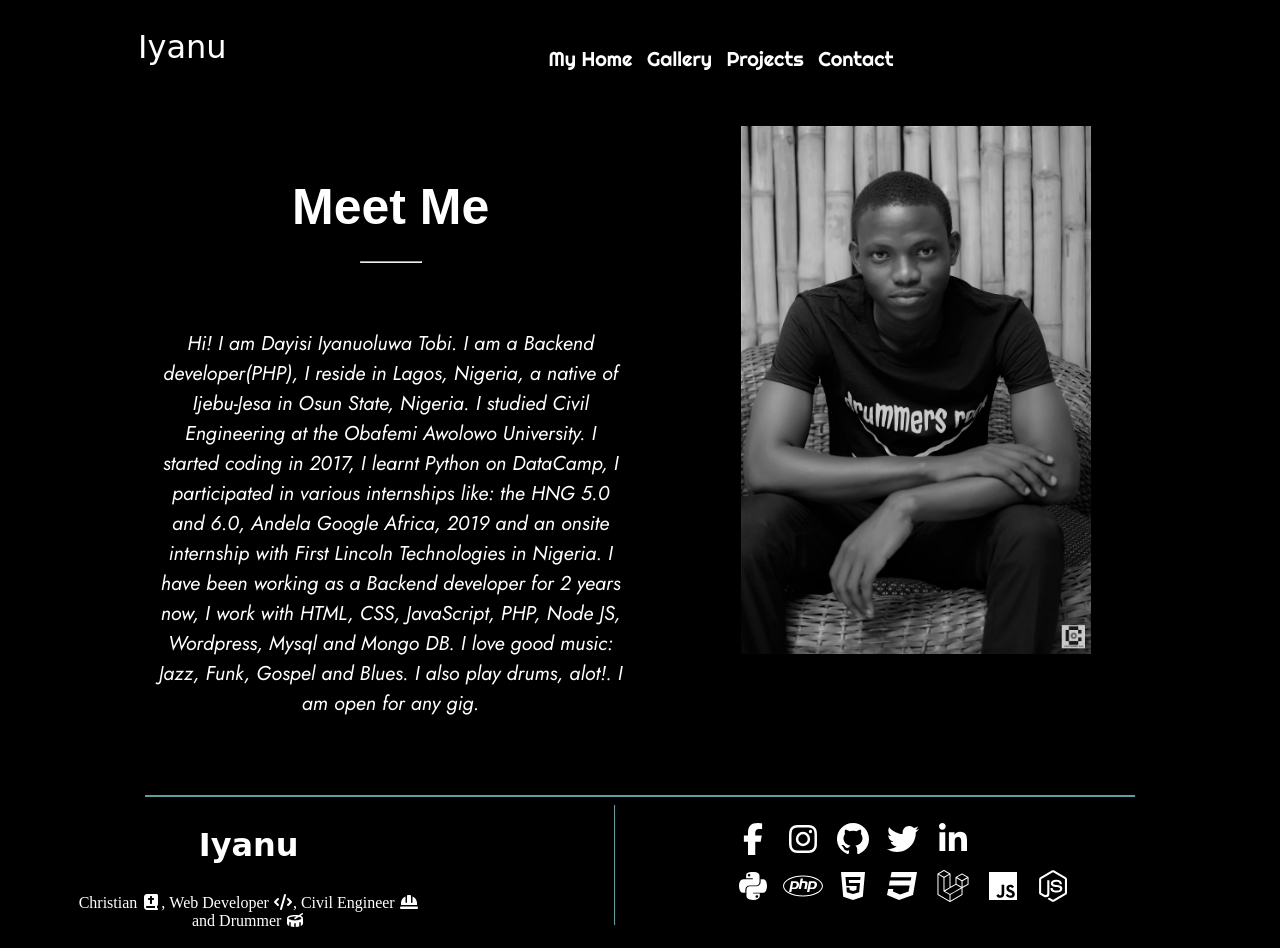
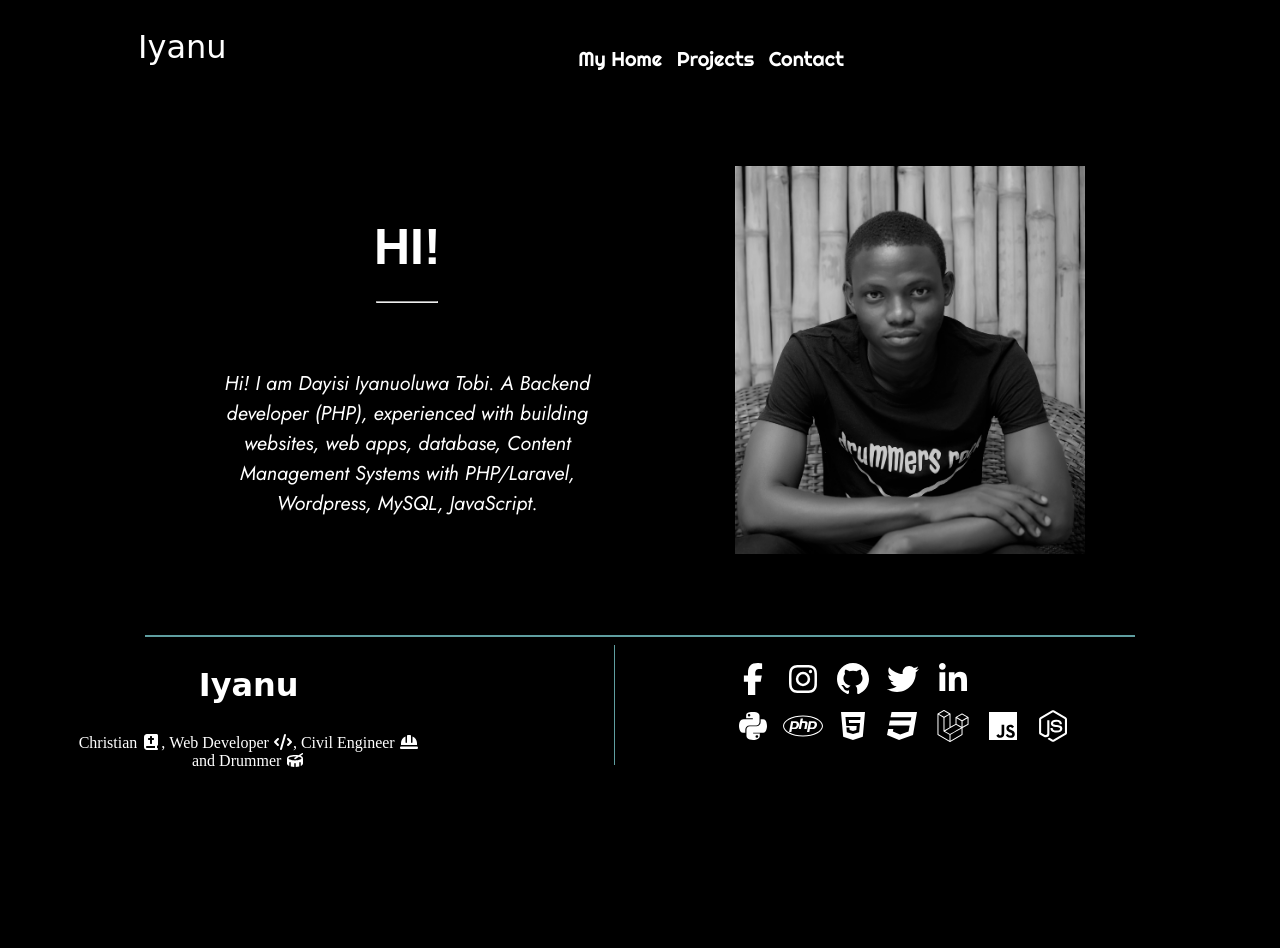
Before and after one commit to Thobeats/profile, a plain HTML site: page index.html in a window 1280 px wide. Both pictures are taken after a click on the item "My Home". After the commit the page ends 800 px from the top, so only its background shows below. Drawn offline with nearby package versions, Linux system fonts and the light colour scheme; a web font is replaced by a local one.

Commit message:
new commit

```diff
--- a/css/iyanu.css
+++ b/css/iyanu.css
@@ -1,6 +1,6 @@
 /* My profile CSS */
 
-
+@import url('https://fonts.googleapis.com/css2?family=Suez+One&display=swap');
 /* BODY */
 
 body{
@@ -77,12 +77,32 @@
 
 /* HEADER ENDS HERE */
 
+/* WELCOME */
+
+#welcome{
+    padding : 10px;
+    margin : 50px;
+}
+
+.welcome {
+    padding : 5px;
+}
+
+.show{
+    font-family: 'Suez One', serif;
+    font-size: 200px;
+    text-align: center;
+}
+
+
+
 
 /* CONTENT-1 STARTS HERE */
 
 #content-1{
     /* background: url(../img/black-computer.jpg); */
     padding: 20px;
+    display: none;
 }
 
 .sub-con {
@@ -139,6 +159,7 @@
 #content-2{
     text-align : center;
     margin : 0px;
+    display: none;
 
 }
 
@@ -174,6 +195,7 @@
 
 #content-3{
     margin : 80px 0px;
+    display : none;
 }
 
 .pro_h1{
@@ -213,6 +235,7 @@
 
 #content-4{
     padding : 10px;
+    display: none;
 }
 
 .contact-me{
--- a/index.html
+++ b/index.html
@@ -33,7 +33,7 @@
             <div class="nav">
                 <ul class="list">
                     <li class= "nav-list link" id = "home" data-target="#content-1">My Home</li>
-                    <li class= "nav-list link" id = "gallery" data-target="#content-2">Gallery</li>
+                    <!-- <li class= "nav-list link" id = "gallery" data-target="#content-2">What I can do?</li> -->
                     <li class= "nav-list link" id = "project" data-target="#content-3">Projects</li>
                     <!-- <li class= "nav-list link" id="">My Hobbies</li> -->
                     <li class= "nav-list link" id="contact-me" data-target="#content-4">Contact</li>
@@ -42,24 +42,64 @@
         </div>
     </header>
 
-    <section id="content-1">
+
+    <section id="welcome">
         <div class="sub-con">
             <div class="intro-1">
                 <div class="meet">
-                    <h1>Meet Me
+                    <h1>HI!
                         <hr>
                     </h1>
                 </div>
 
                 <div class="note">
                     <p>
-                        Hi! I am Dayisi Iyanuoluwa Tobi. I am a Backend developer(PHP), I reside
-                        in Lagos, Nigeria, a native of Ijebu-Jesa in Osun State, Nigeria.
-                        I studied Civil Engineering at the Obafemi Awolowo University.
-                        I started coding in 2017, I learnt Python on DataCamp, I participated in various internships like: the HNG 5.0 and 6.0, Andela Google Africa,
+                        Hi! I am Dayisi Iyanuoluwa Tobi. A Backend developer (PHP), experienced with building Websites, Web Apps, Database, Content Management Systems with
+                        PHP/Laravel, Wordpress, MySQL, JavaScript. <br>
+
+                        <!-- I started coding in 2017, I learnt Python on DataCamp, I participated in various internships like: the HNG 5.0 and 6.0, Andela Google Africa,
                         2019 and an onsite internship with First Lincoln Technologies in Nigeria. I have been working as a Backend developer for 2 years now, I work with HTML, CSS, JavaScript,
                         PHP, Node JS, Wordpress, Mysql and Mongo DB.
-                        I love good music: Jazz, Funk, Gospel and Blues. I also play drums, alot!. I am open for any gig.
+                        I love good music: Jazz, Funk, Gospel and Blues. I also play drums, alot!. I am open for any gig.                        -->
+
+                    </p>
+                </div>
+
+            </div>
+
+            <div class="intro-2">
+                <!-- <img src="img/iy/use.jpg" alt="Smiling young man with a bottle" width ="400px" height = "670px"> -->
+            </div>
+
+
+            <!-- <script src="https://apps.elfsight.com/p/platform.js" defer></script> -->
+
+            <!-- <div style="width: 500px;">
+                <iframe src="http://www.facebook.com/plugins/likebox.php?href=http%3A%2F%2Fwww.facebook.com%2FBetaedu-110079190629883&width=600&colorscheme=light&show_faces=true&border_color&stream=true&header=true&height=435" scrolling="yes" frameborder="0" style="border:none; overflow:hidden; width:600px; height:430px; background: white; float:left; " allowtransparency="true"></iframe>
+                <blockquote class="twitter-tweet"><p lang="en" dir="ltr">I remember back then - before exams, campus fellowships would do WELFARE. My guy <a href="https://twitter.com/Ifyxlord?ref_src=twsrc%5Etfw">@Ifyxlord</a> and I would be on the front-line to receive like homeless kids😂🤟</p>&mdash; XperalBee🇳🇬🇨🇦 (@Bdazzlerx) <a href="https://twitter.com/Bdazzlerx/status/1244997514530521088?ref_src=twsrc%5Etfw">March 31, 2020</a></blockquote> <script async src="https://platform.twitter.com/widgets.js" charset="utf-8"></script>
+            </div> -->
+
+        </div>
+    </section>
+
+    <section id="content-1">
+        <div class="sub-con">
+            <div class="intro-1">
+                <div class="meet">
+                    <h1>HI!
+                        <hr>
+                    </h1>
+                </div>
+
+                <div class="note">
+                    <p>
+                        Hi! I am Dayisi Iyanuoluwa Tobi. A Backend developer (PHP), experienced with building websites, web apps, database, Content Management Systems with
+                        PHP/Laravel, Wordpress, MySQL, JavaScript. <br>
+
+                        <!-- I started coding in 2017, I learnt Python on DataCamp, I participated in various internships like: the HNG 5.0 and 6.0, Andela Google Africa,
+                        2019 and an onsite internship with First Lincoln Technologies in Nigeria. I have been working as a Backend developer for 2 years now, I work with HTML, CSS, JavaScript,
+                        PHP, Node JS, Wordpress, Mysql and Mongo DB.
+                        I love good music: Jazz, Funk, Gospel and Blues. I also play drums, alot!. I am open for any gig.                        -->
 
                     </p>
                 </div>
--- a/js/iyanu.js
+++ b/js/iyanu.js
@@ -1,4 +1,4 @@
-$(document).ready(function(){
+// $(document).ready(function(){
 
     // var slides = document.getElementsByClassName("slide");
     // var links = document.getElementsByClassName("link");
@@ -44,39 +44,74 @@
     // });
 
 
-    $("#content-2").hide();
-    $("#content-3").hide();
-    $("#content-4").hide();
+//     $("#content-2").hide();
+//     $("#content-3").hide();
+//     $("#content-4").hide();
 
-   $("#home").click(function(){
-        $("#content-4").hide();
-        $("#content-2").hide();
-        $("#content-3").hide();
-        $("#content-1").effect("slide", 500);
-   })
+//    $("#home").click(function(){
+//         $("#content-4").hide();
+//         $("#content-2").hide();
+//         $("#content-3").hide();
+//         $("#content-1").effect("slide", 500);
+//    })
 
 
-   $("#gallery").click(function(){
-       $("#content-4").hide();
-       $("#content-1").hide();
-       $("#content-3").hide();
-       $("#content-2").effect("slide", 500);
-   });
+//    $("#gallery").click(function(){
+//        $("#content-4").hide();
+//        $("#content-1").hide();
+//        $("#content-3").hide();
+//        $("#content-2").effect("slide", 500);
+//    });
 
-   $("#project").click(function(){
-       $("#content-1").hide();
-       $("#content-2").hide();
-       $("#content-4").hide();
-       $("#content-3").effect("slide", 500);
-   });
+//    $("#project").click(function(){
+//        $("#content-1").hide();
+//        $("#content-2").hide();
+//        $("#content-4").hide();
+//        $("#content-3").effect("slide", 500);
+//    });
 
-   $("#contact-me").click(function(){
-        $("#content-1").hide();
-        $("#content-2").hide();
-        $("#content-3").hide();
-        $("#content-4").effect("slide", 500);
-   });
+//    $("#contact-me").click(function(){
+//         $("#content-1").hide();
+//         $("#content-2").hide();
+//         $("#content-3").hide();
+//         $("#content-4").effect("slide", 500);
+//    });
 
 
 
-});
+// });
+
+
+window.onload = init;
+
+function init(){
+    let link = document.getElementsByClassName("link");
+
+    for(i = 0; i < link.length; i++){
+
+        var name = [];
+        name.push(link[i].innerHTML);
+
+        console.log(name);
+
+        link[i].addEventListener("click", function(){
+
+          //  alert(this.getAttribute("data-target"));
+          let target = this.getAttribute("data-target");
+
+          //alert(target.slice(1));
+
+          var div = document.getElementById("welcome");
+
+
+          if (target.slice(1) == "content-1"){
+            div.innerHTML = document.getElementById("content-1").innerHTML;
+          } else {
+            div.innerHTML = document.getElementById(target.slice(1)).innerHTML;
+          }
+
+            //target.slice(1);
+
+        });
+      }
+}
```
